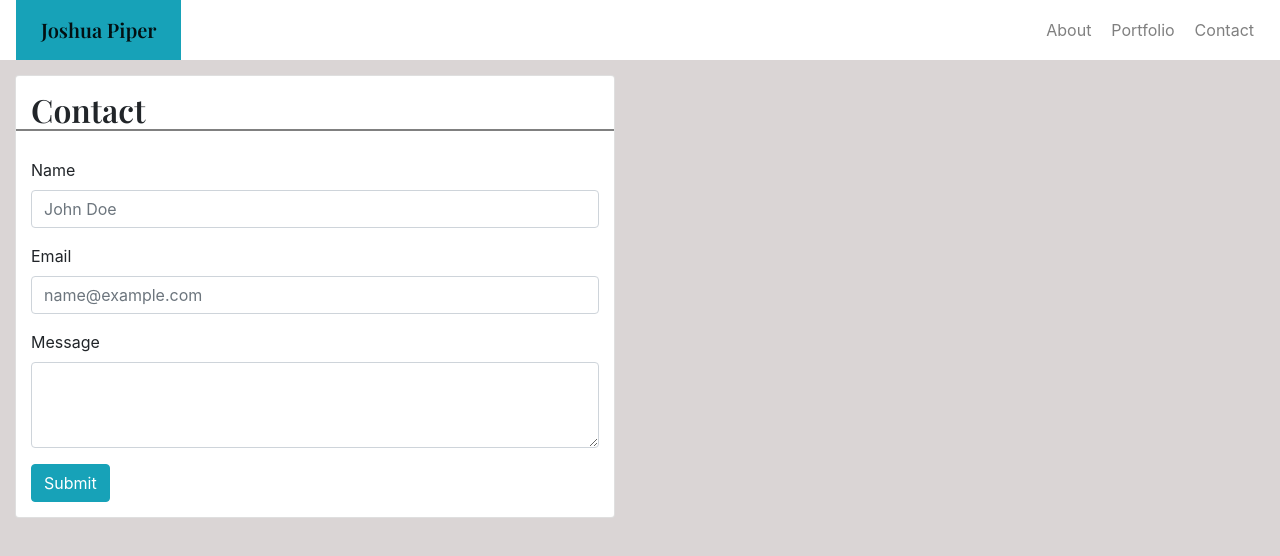
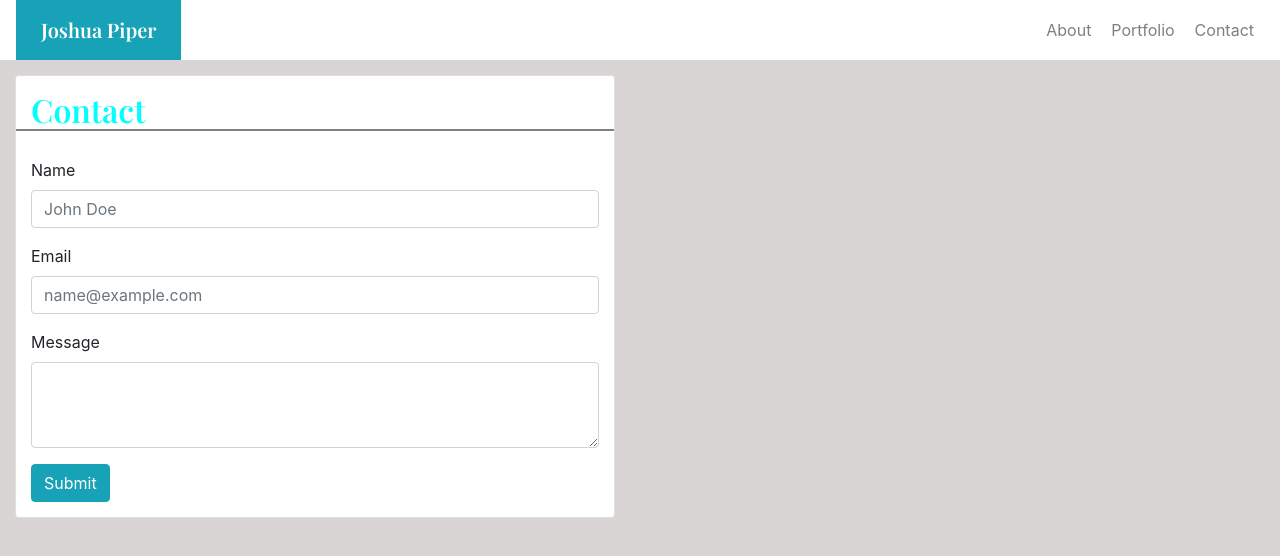
Before and after one commit to Psiko345/assignment2, a plain HTML site: page contact.html in a window 1280 px wide. Drawn offline with nearby package versions, Linux system fonts and the light colour scheme.

Commit message:
changed title text colour.

```diff
--- a/contact.html
+++ b/contact.html
@@ -14,7 +14,7 @@
 <header>
     <nav class="navbar navbar-light" style="background-color: #ffffff;">
         <div class="navbar-nav justify-content-end flex-row bg-info">
-            <a href="#" class="navbar-brand">Joshua Piper</a>
+            <a href="#" class="navbar-brand text-white">Joshua Piper</a>
         </div>
         <div class="navbar-nav justify-content-end flex-row">
             <a href="index.html" class="nav-item nav-link">About</a>
@@ -29,7 +29,7 @@
 
     <body>
         <div class="card">
-            <h2 class="card-title">Contact</h2>
+            <h2 class="card-title" style = "color: cyan";>Contact</h2>
             <form class="contactform">
                 <div class="form-group">
                     <label for="exampleFormControlInput1">Name</label>
```
Also changed, not shown: index.html (+2 -2 lines).
